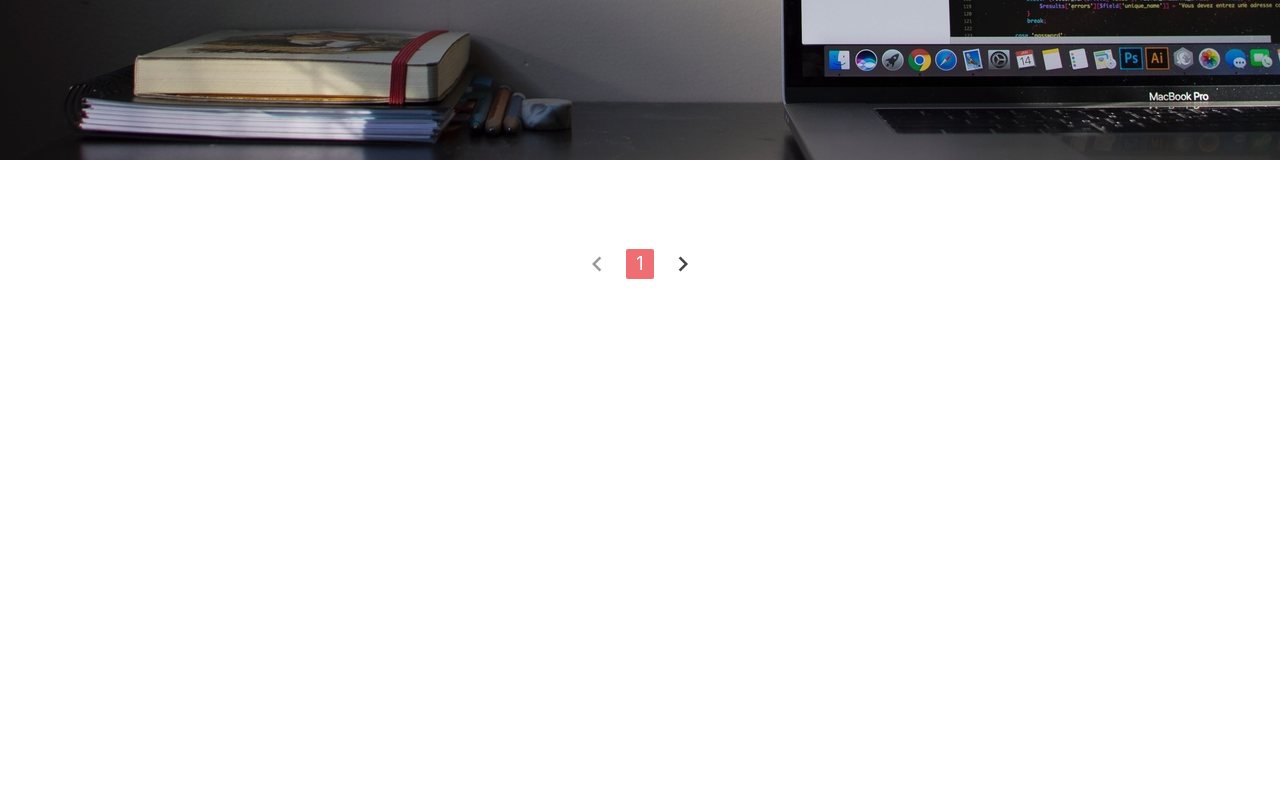
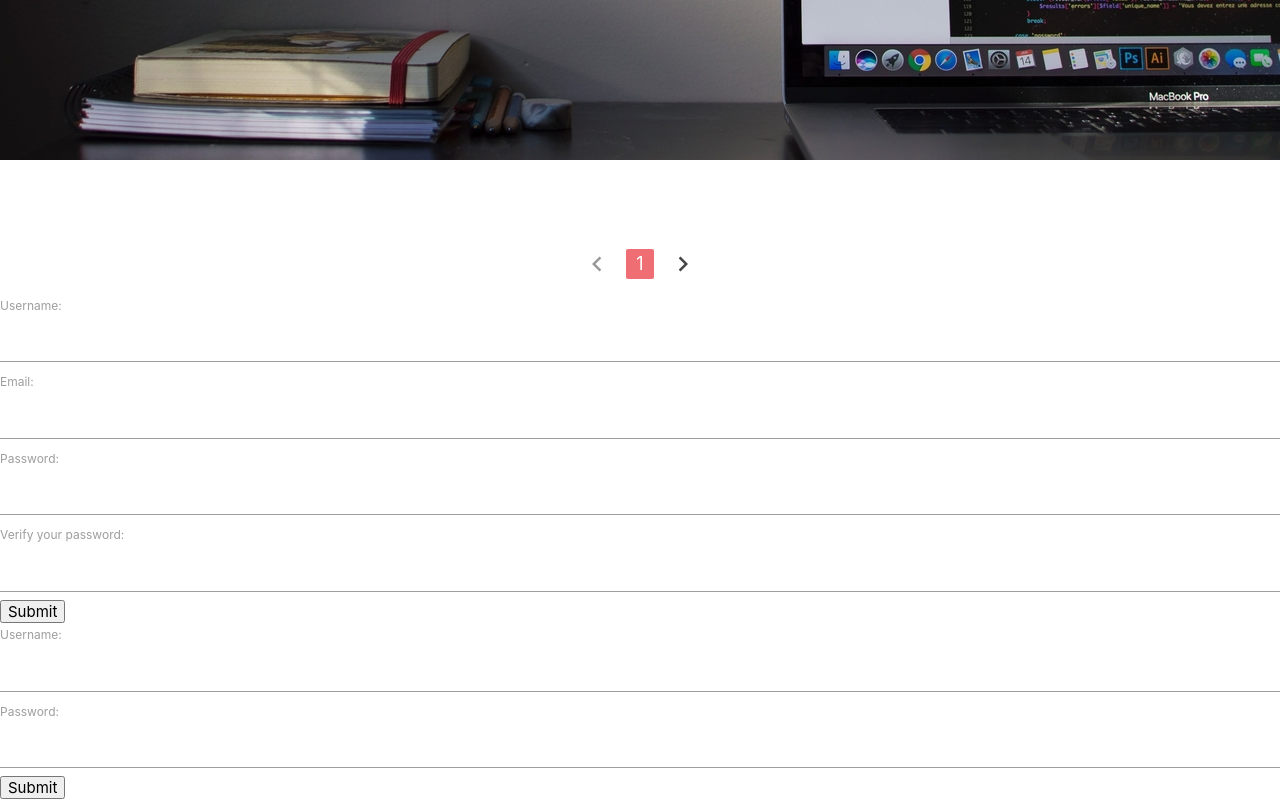
Before and after one commit to the-galloping-goats/f-my-code-frontend, a website: page index.html in a window 1280 px wide. Shown: the part 704-1504 px from the top of the page. Before the commit the page ends 998 px from the top, so only its background shows below. Drawn offline with nearby package versions, Linux system fonts and the light colour scheme.

Commit message:
created signin and login forms

```diff
--- a/index.html
+++ b/index.html
@@ -44,5 +44,33 @@
     </ul>
   </div>
 
+  <form name="signup">
+    <label for="username">Username: </label>
+    <input type="text" name="username" required>
+
+    <label for="email">Email: </label>
+    <input type="email" name="email" required>
+
+    <label for="password">Password: </label>
+    <input type="password" name="password" required>
+
+    <label for="verify">Verify your password: </label>
+    <input type="password" name="verify" required>
+
+    <input type="submit" name="submit">
+  </form>
+
+
+
+  <form name="login">
+    <label for="username">Username: </label>
+    <input type="text" name="username" required>
+
+    <label for="password">Password: </label>
+    <input type="password" name="password" required>
+
+    <input type="submit" name="submit">
+  </form>
+
 </body>
 </html>
```
